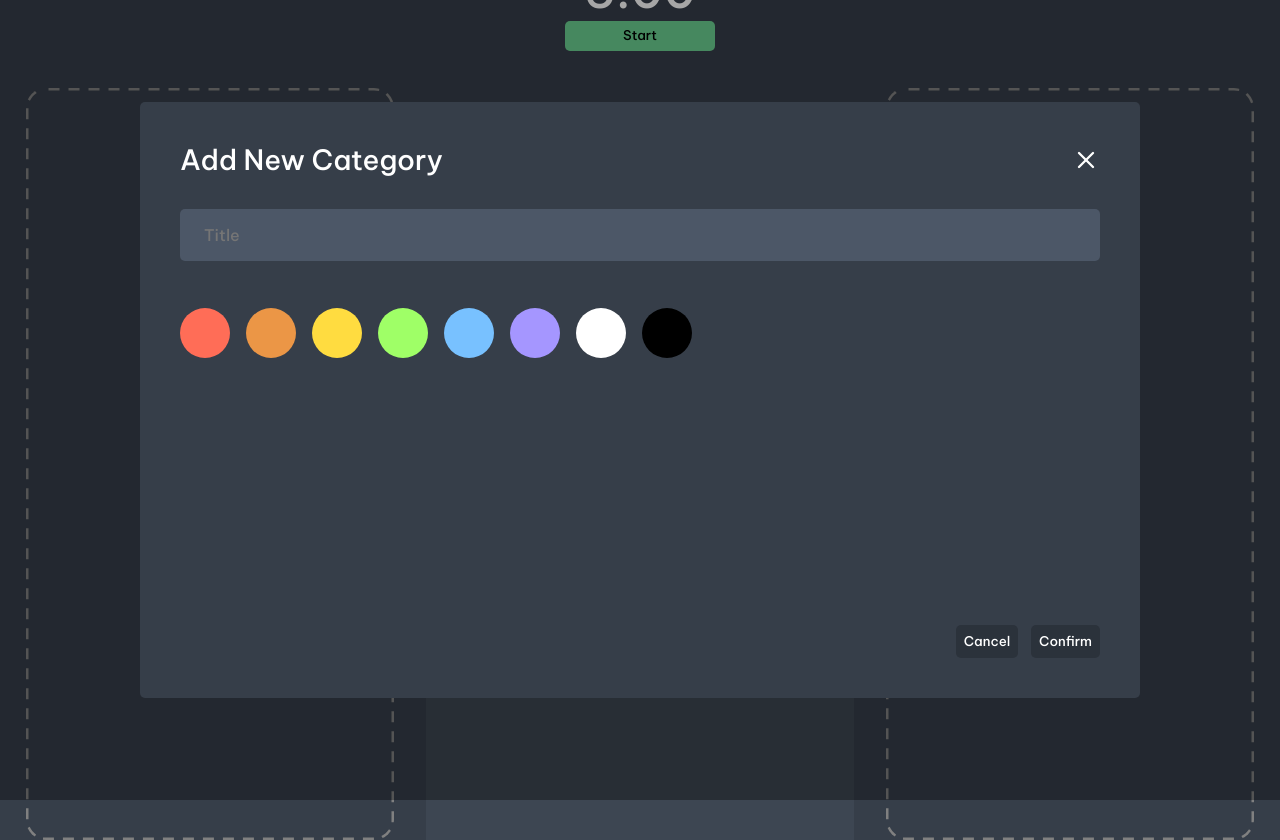
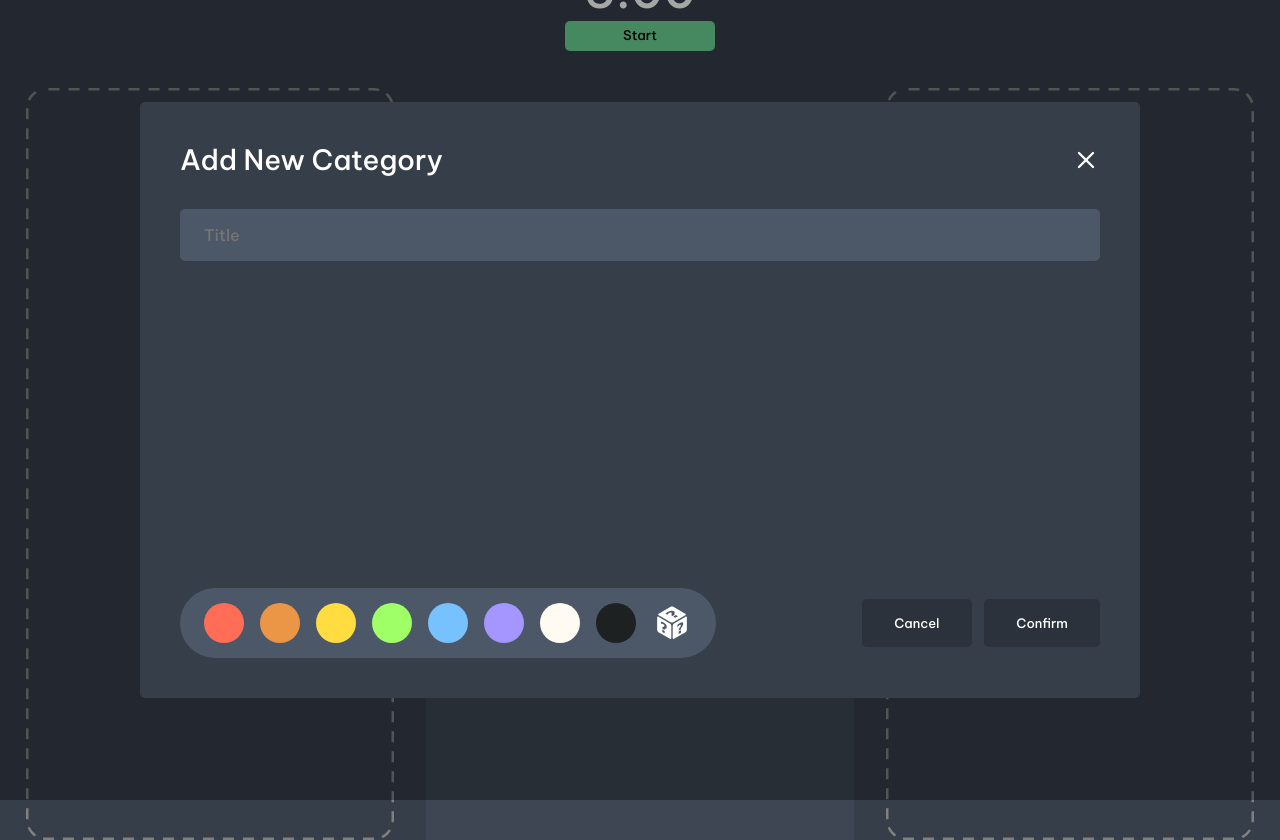
Before and after one commit to owenpete/streamvote, a Next.js app: page / in a window 1280 px wide. Both pictures are taken after a click on the element 1070 px from the left and 464 px from the top of the page. Built offline with nearby package versions, Linux system fonts and the light colour scheme; what tmi.js would draw is missing.

Commit message:
add random color option in category creation popup + updated popup color selector and button styling

```diff
--- a/components/newCategoryPopup.tsx
+++ b/components/newCategoryPopup.tsx
@@ -1,6 +1,7 @@
 import { StringifyOptions } from 'querystring';
 import { useEffect, useState } from 'react';
 import { FiX } from 'react-icons/fi';
+import { GiPerspectiveDiceSixFacesRandom } from 'react-icons/gi';
 
 interface Props{
   isCreatingNew: boolean;
@@ -41,11 +42,15 @@ const NewCategoryPopup = (props: Props) =>{
     },
     {
       name: 'white',
-      hex: '#ffffff'
+      hex: '#fffbf2'
     },
     {
       name: 'black',
-      hex: '#000000'
+      hex: '#1d2122'
+    },
+    {
+      name: 'random',
+      hex: 'transparent'
     },
   ];
 
@@ -82,6 +87,8 @@ const NewCategoryPopup = (props: Props) =>{
           return !definedColors.includes(value.name);
         })
         color = freeColors[Math.round(Math.random()*freeColors.length)];
+      }else if(color.name == 'random'){
+        color = colors[Math.round(Math.random()*colors.length-1)];
       }
 
       if(props.slotIndex){
@@ -120,6 +127,7 @@ const NewCategoryPopup = (props: Props) =>{
                 autoFocus={true}
                 onChange={(e: any)=>handleNameUpdate(e.target.value)}
                />
+               <div className="popup__footer">
                 <div
                   className="popup__color-selector"
                 >
@@ -127,11 +135,16 @@ const NewCategoryPopup = (props: Props) =>{
                     colors.map((value: any)=>{
                       return (
                         <div
-                        className={`color-selector__color ${value.name == color.name && 'color-selector__color--selected'}`}
+                          className={`color-selector__color ${value.name == 'random' && 'color-selector__random'} ${value.name == color.name && 'color-selector__color--selected'}`}
                           style={{backgroundColor: `${value.hex}`}}
                           data-color={value.name}
                           onClick={(e: any)=>setColor({name: e.target.dataset.color, hex: value.hex})}
-                      ></div>
+                        >
+                          {
+                            value.name == 'random'&&
+                            <GiPerspectiveDiceSixFacesRandom />
+                          }
+                        </div>
                       )
                     })
                   }
@@ -152,6 +165,7 @@ const NewCategoryPopup = (props: Props) =>{
                 </div>
                </div>
             </div>
+          </div>
       }
     </>
   );
--- a/styles/newCategoryPopup.scss
+++ b/styles/newCategoryPopup.scss
@@ -46,14 +46,16 @@
   .popup__color-selector{
     display: flex;
     flex-direction: row;
+    justify-content: center;
     align-items: center;
-    height: 80px;
-    width: 100%;
-    margin-top: 2rem;
+    height: 70px;
+    padding: 1.5rem;
+    background-color: hsl(215, 15%, 35%);
+    border-radius: 50px;
     $colorSpacing: 0.5rem;
     .color-selector__color{
-      width: 50px;
-      height: 50px;
+      width: 40px;
+      height: 40px;
       border-radius: 50%;
       margin: 0 $colorSpacing;
       transition: all 100ms ease-in-out;
@@ -72,23 +74,34 @@
         outline: 5px solid hsl(51, 100%, 50%) !important;
       }
     }
+    .color-selector__random{
+      display: flex;
+      align-items: center;
+      justify-content: center;
+      font-size: 42px;
+      color: white;
+      svg{
+        pointer-events: none;
+      }
+    }
   }
 
   .popup__actions{
     display: flex;
+    flex-direction: row;
     justify-content: flex-end;
     align-items: center;
     border: none;
     border-radius: 5px;
     outline: none;
-    margin-top: auto;
     .actions{
+      font-size: 13px;
       color: white;
       background-color: hsl(215, 15%, 20%);
       border: none;
       border-radius: 5px;
       outline: none;
-      padding: 0.5rem;
+      padding: 1rem 2rem;
       &:first-child{
         margin-right: 0.8rem;
       }
@@ -105,4 +118,11 @@
       }
     }
   }
+  .popup__footer{
+    display: flex;
+    justify-content: space-between;
+    flex-direction: row;
+    width: 100%;
+    margin-top: auto;
+  }
 }
```
Lines whose indentation alone changed are shown as unchanged.
